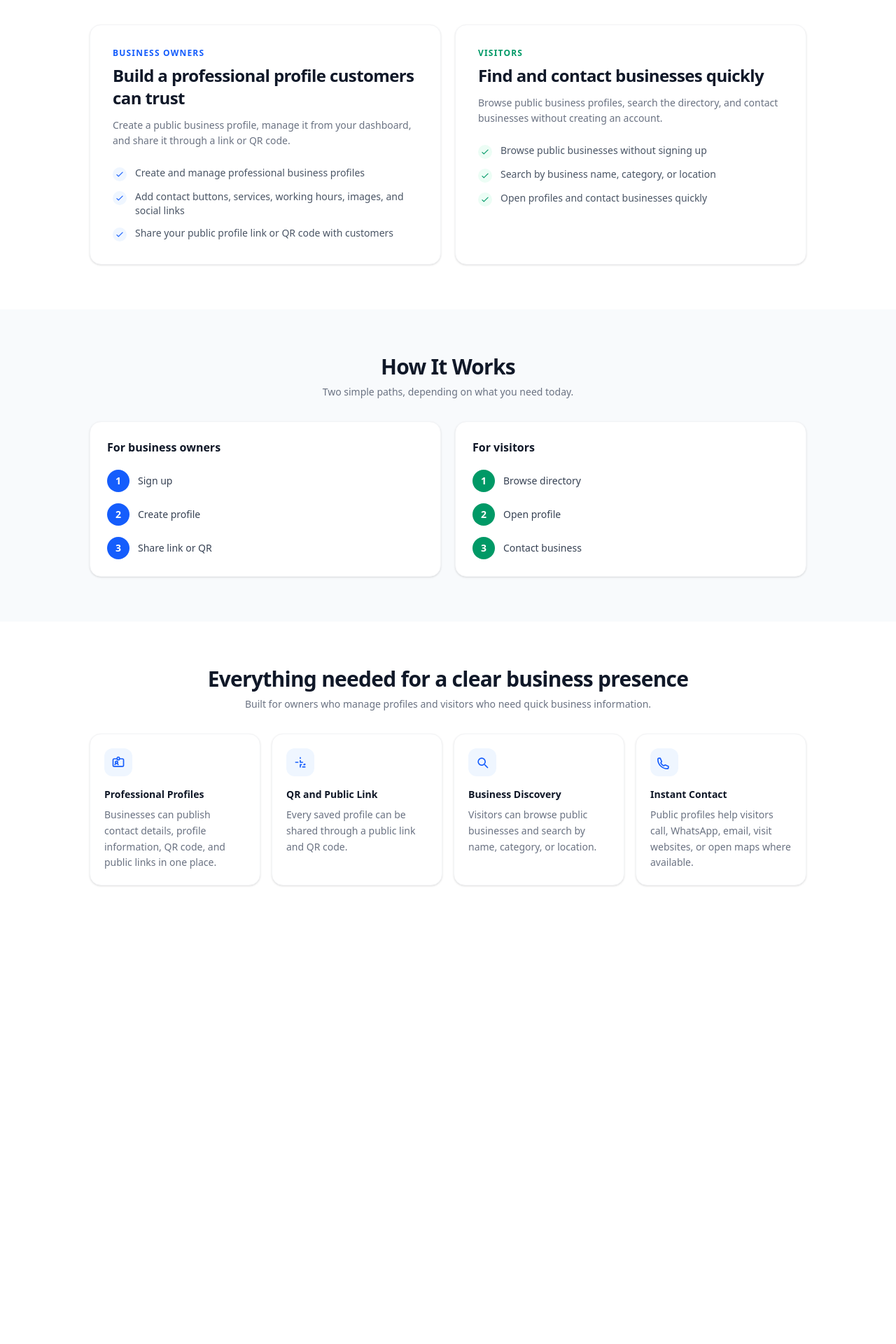
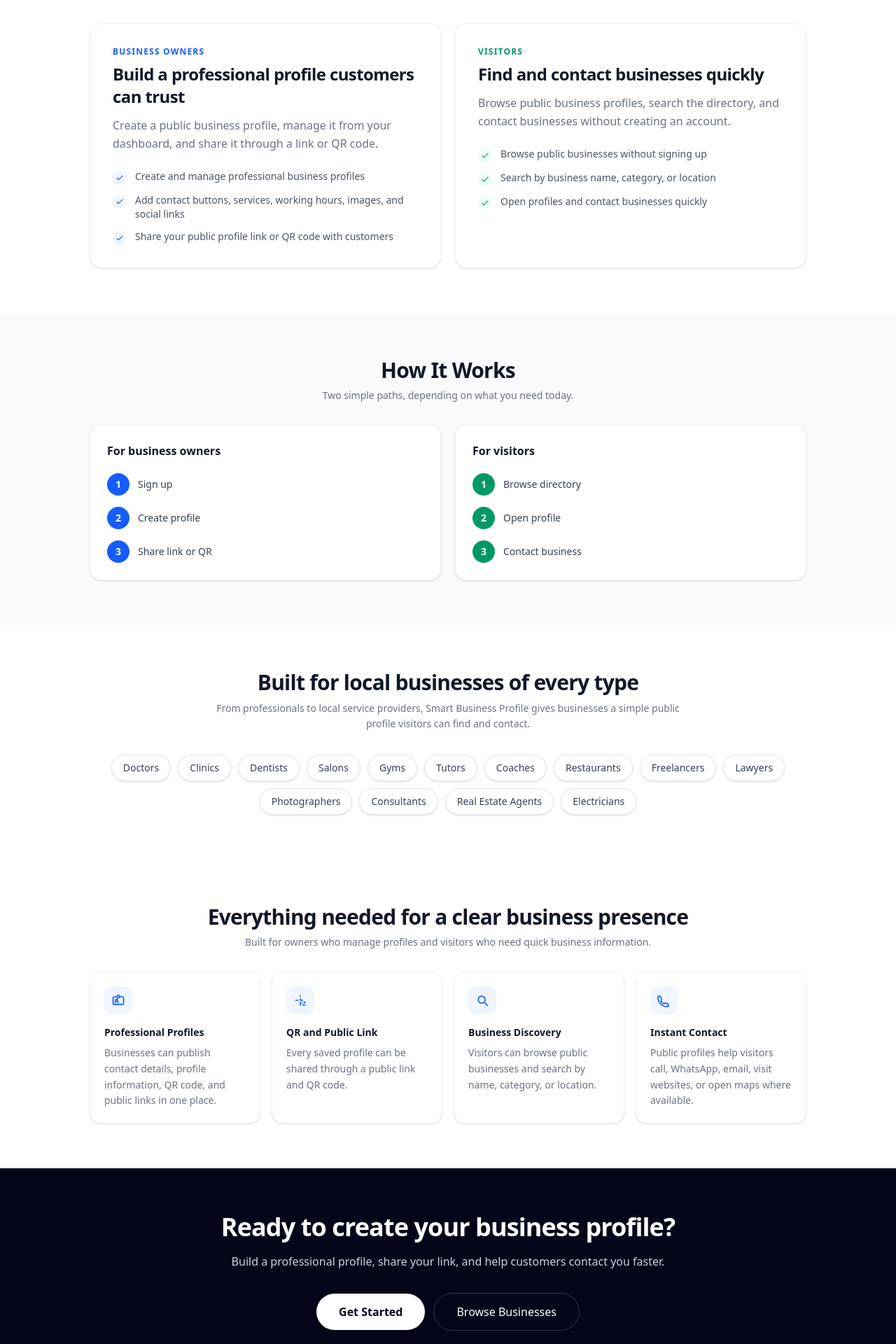
Before and after one commit to MasterGameZone/smart-business-profile, a React (Vite) app: page / in a window 1280 px wide. Shown: the part 780-2700 px from the top of the page at 70% size. Before the commit the page ends 2109 px from the top, so only its background shows below. Built offline with nearby package versions, Linux system fonts and the light colour scheme; no server answers.

Commit message:
Expand landing page audience sections

```diff
--- a/src/components/AppHeader.tsx
+++ b/src/components/AppHeader.tsx
@@ -8,6 +8,7 @@ interface NavItem {
   label: string
   path: string
   emphasis?: boolean
+  type?: 'route' | 'scroll'
 }
 
 function AppHeader() {
@@ -16,6 +17,7 @@ function AppHeader() {
   const { user, isLoading } = useAuth()
   const [isSigningOut, setIsSigningOut] = useState(false)
   const [toasts, setToasts] = useState<ToastItem[]>([])
+  const isLandingPage = location.pathname === '/'
 
   const showError = (message: string) => {
     const id = Date.now()
@@ -29,6 +31,12 @@ function AppHeader() {
         { label: 'Dashboard', path: '/dashboard' },
         { label: 'Directory', path: '/directory' },
         { label: 'Create Business', path: '/create-profile', emphasis: true },
+      ]
+    : isLandingPage
+      ? [
+          { label: 'Businesses', path: '/directory' },
+          { label: 'Features', path: '#features', type: 'scroll' },
+          { label: 'Login', path: '/login' },
         ]
       : [
           { label: 'Home', path: '/' },
@@ -56,10 +64,19 @@ function AppHeader() {
     navigate(user ? '/dashboard' : '/')
   }
 
+  const handleNavItemClick = (item: NavItem) => {
+    if (item.type === 'scroll') {
+      document.getElementById('features')?.scrollIntoView({ behavior: 'smooth', block: 'start' })
+      return
+    }
+
+    navigate(item.path)
+  }
+
   const navButtonClass = (item: NavItem) => {
-    const isActive = location.pathname === item.path
+    const isActive = item.type !== 'scroll' && location.pathname === item.path
     const baseClass =
-      'inline-flex min-w-[6.25rem] items-center justify-center rounded-full px-3.5 py-2 text-sm font-medium transition-colors duration-150 focus:outline-none focus:ring-2 focus:ring-offset-2 active:scale-95'
+      'inline-flex min-w-[4.75rem] items-center justify-center rounded-full px-2.5 py-1.5 text-xs font-medium transition-colors duration-150 focus:outline-none focus:ring-2 focus:ring-offset-2 active:scale-95 sm:min-w-[5.5rem] sm:px-3 sm:py-2 sm:text-sm'
 
     if (isActive) {
       return `${baseClass} bg-blue-600 text-white hover:bg-blue-700 focus:ring-blue-500`
@@ -73,30 +90,41 @@ function AppHeader() {
   }
 
   return (
-    <header className="sticky top-0 z-20 border-b border-gray-100 bg-white/95 px-4 py-4 backdrop-blur">
+    <header className="sticky top-0 z-20 border-b border-gray-100 bg-white/95 px-3 py-3 backdrop-blur sm:px-4 sm:py-4">
       <ToastContainer toasts={toasts} />
-      <div className="mx-auto flex max-w-5xl flex-col gap-3 sm:flex-row sm:items-center sm:justify-between">
+      <div
+        className={`mx-auto flex max-w-5xl items-center justify-between gap-2 sm:gap-3 ${
+          isLandingPage && !user ? 'flex-nowrap' : 'flex-wrap'
+        }`}
+      >
         <button
           type="button"
           onClick={handleBrandClick}
-          className="inline-flex items-center gap-2 self-start text-sm font-bold tracking-tight text-gray-900 transition-colors hover:text-blue-700 focus:outline-none focus:underline"
+          className="inline-flex shrink-0 items-center gap-2 text-xs font-bold tracking-tight text-gray-900 transition-colors hover:text-blue-700 focus:outline-none focus:underline sm:text-sm"
           aria-label="Go to Smart Business Profile home"
         >
-          <span className="flex h-7 w-7 items-center justify-center rounded-lg bg-blue-600 text-xs font-bold text-white">
+          <span className="flex h-7 w-7 items-center justify-center rounded-lg bg-blue-600 text-[11px] font-bold text-white sm:h-8 sm:w-8 sm:text-xs">
             SB
           </span>
-          Smart Business Profile
+          {!(isLandingPage && !user) && 'Smart Business Profile'}
         </button>
 
         {!isLoading && (
-          <nav className="flex w-full flex-wrap items-center gap-2 sm:w-auto sm:justify-end" aria-label="Primary navigation">
+          <nav
+            className={`flex items-center justify-end ${
+              isLandingPage && !user
+                ? 'w-auto shrink min-w-0 flex-nowrap gap-1 sm:gap-1.5'
+                : 'w-full flex-wrap gap-2 sm:w-auto'
+            }`}
+            aria-label="Primary navigation"
+          >
             {navItems.map((item) => (
               <button
                 key={item.path}
                 type="button"
-                onClick={() => navigate(item.path)}
+                onClick={() => handleNavItemClick(item)}
                 className={navButtonClass(item)}
-                aria-current={location.pathname === item.path ? 'page' : undefined}
+                aria-current={item.type !== 'scroll' && location.pathname === item.path ? 'page' : undefined}
               >
                 {item.label}
               </button>
@@ -106,7 +134,7 @@ function AppHeader() {
                 type="button"
                 onClick={handleLogout}
                 disabled={isSigningOut}
-                className="inline-flex items-center justify-center rounded-full border border-gray-200 bg-white px-4 py-2 text-sm font-medium text-gray-700 transition-all hover:bg-gray-50 focus:outline-none focus:ring-2 focus:ring-gray-300 focus:ring-offset-2 active:scale-95 disabled:cursor-not-allowed disabled:opacity-70"
+                className="inline-flex items-center justify-center rounded-full border border-gray-200 bg-white px-3 py-1.5 text-xs font-medium text-gray-700 transition-all hover:bg-gray-50 focus:outline-none focus:ring-2 focus:ring-gray-300 focus:ring-offset-2 active:scale-95 disabled:cursor-not-allowed disabled:opacity-70 sm:px-4 sm:py-2 sm:text-sm"
               >
                 {isSigningOut ? 'Logging out...' : 'Log Out'}
               </button>
--- a/src/pages/LandingPage.tsx
+++ b/src/pages/LandingPage.tsx
@@ -55,6 +55,22 @@ const visitorBenefits = [
 
 const ownerSteps = ['Sign up', 'Create profile', 'Share link or QR']
 const visitorSteps = ['Browse directory', 'Open profile', 'Contact business']
+const businessCategories = [
+  'Doctors',
+  'Clinics',
+  'Dentists',
+  'Salons',
+  'Gyms',
+  'Tutors',
+  'Coaches',
+  'Restaurants',
+  'Freelancers',
+  'Lawyers',
+  'Photographers',
+  'Consultants',
+  'Real Estate Agents',
+  'Electricians',
+]
 
 function LandingPage() {
   const navigate = useNavigate()
@@ -72,19 +88,19 @@ function LandingPage() {
       <main>
         <section
           aria-label="Hero"
-          className="bg-gradient-to-b from-white to-slate-50 px-4 py-20 text-center sm:py-24"
+          className="bg-gradient-to-b from-white to-slate-50 px-4 py-16 text-center sm:py-20 lg:py-24"
         >
           <div className="mx-auto max-w-3xl">
-            <span className="mb-6 inline-flex items-center gap-1.5 rounded-full bg-blue-50 px-3 py-1 text-xs font-semibold text-blue-600">
+            <span className="mb-5 inline-flex items-center gap-1.5 rounded-full bg-blue-50 px-3 py-1 text-[11px] font-semibold text-blue-600 sm:mb-6 sm:text-xs">
               <span className="h-1.5 w-1.5 rounded-full bg-blue-500" aria-hidden="true" />
               Built for business owners and visitors
             </span>
 
-            <h1 className="mb-5 text-4xl font-bold leading-tight tracking-tight text-gray-900 sm:text-5xl lg:text-6xl">
+            <h1 className="mb-4 text-3xl font-bold leading-tight tracking-tight text-gray-900 sm:mb-5 sm:text-4xl md:text-5xl lg:text-6xl">
               Create your business profile. Get discovered faster.
             </h1>
 
-            <p className="mx-auto mb-10 max-w-2xl text-lg leading-relaxed text-gray-500 sm:text-xl">
+            <p className="mx-auto mb-8 max-w-2xl text-base leading-relaxed text-gray-500 sm:mb-10 sm:text-lg lg:text-xl">
               Smart Business Profile helps owners publish professional digital profiles,
               while visitors can browse public businesses and contact them without signing up.
             </p>
@@ -92,8 +108,8 @@ function LandingPage() {
             <div className="flex flex-col items-center justify-center gap-3 sm:flex-row">
               <button
                 type="button"
-                onClick={() => navigate('/create-profile')}
-                className="inline-flex w-full items-center justify-center gap-2 rounded-full bg-blue-600 px-8 py-3.5 text-base font-semibold text-white shadow-lg shadow-blue-200 transition-all hover:bg-blue-700 focus:outline-none focus:ring-2 focus:ring-blue-500 focus:ring-offset-2 active:scale-95 sm:w-auto"
+                onClick={() => navigate('/login')}
+                className="inline-flex w-full items-center justify-center gap-2 rounded-full bg-blue-600 px-6 py-3 text-sm font-semibold text-white shadow-lg shadow-blue-200 transition-all hover:bg-blue-700 focus:outline-none focus:ring-2 focus:ring-blue-500 focus:ring-offset-2 active:scale-95 sm:w-auto sm:px-8 sm:py-3.5 sm:text-base"
               >
                 <svg className="h-4 w-4" fill="none" stroke="currentColor" viewBox="0 0 24 24" aria-hidden="true">
                   <path strokeLinecap="round" strokeLinejoin="round" strokeWidth={2} d="M12 4v16m8-8H4" />
@@ -103,7 +119,7 @@ function LandingPage() {
               <button
                 type="button"
                 onClick={() => navigate('/directory')}
-                className="inline-flex w-full items-center justify-center gap-2 rounded-full border border-gray-200 bg-white px-8 py-3.5 text-base font-medium text-gray-700 transition-all hover:bg-gray-50 focus:outline-none focus:ring-2 focus:ring-gray-400 focus:ring-offset-2 active:scale-95 sm:w-auto"
+                className="inline-flex w-full items-center justify-center gap-2 rounded-full border border-gray-200 bg-white px-6 py-3 text-sm font-medium text-gray-700 transition-all hover:bg-gray-50 focus:outline-none focus:ring-2 focus:ring-gray-400 focus:ring-offset-2 active:scale-95 sm:w-auto sm:px-8 sm:py-3.5 sm:text-base"
               >
                 Browse Businesses
               </button>
@@ -115,8 +131,8 @@ function LandingPage() {
           <div className="mx-auto grid max-w-5xl grid-cols-1 gap-5 md:grid-cols-2">
             <div className="rounded-2xl border border-gray-100 bg-white p-6 shadow-sm sm:p-8">
               <p className="mb-2 text-xs font-semibold uppercase tracking-widest text-blue-600">Business Owners</p>
-              <h2 className="mb-3 text-2xl font-bold tracking-tight text-gray-900">Build a professional profile customers can trust</h2>
-              <p className="mb-6 text-sm leading-relaxed text-gray-500">
+              <h2 className="mb-3 text-xl font-bold tracking-tight text-gray-900 sm:text-2xl">Build a professional profile customers can trust</h2>
+              <p className="mb-6 text-sm leading-relaxed text-gray-500 sm:text-base">
                 Create a public business profile, manage it from your dashboard, and share it through a link or QR code.
               </p>
               <ul className="space-y-3">
@@ -135,8 +151,8 @@ function LandingPage() {
 
             <div className="rounded-2xl border border-gray-100 bg-white p-6 shadow-sm sm:p-8">
               <p className="mb-2 text-xs font-semibold uppercase tracking-widest text-emerald-600">Visitors</p>
-              <h2 className="mb-3 text-2xl font-bold tracking-tight text-gray-900">Find and contact businesses quickly</h2>
-              <p className="mb-6 text-sm leading-relaxed text-gray-500">
+              <h2 className="mb-3 text-xl font-bold tracking-tight text-gray-900 sm:text-2xl">Find and contact businesses quickly</h2>
+              <p className="mb-6 text-sm leading-relaxed text-gray-500 sm:text-base">
                 Browse public business profiles, search the directory, and contact businesses without creating an account.
               </p>
               <ul className="space-y-3">
@@ -158,7 +174,7 @@ function LandingPage() {
         <section className="bg-slate-50 px-4 py-16" aria-label="How it works">
           <div className="mx-auto max-w-5xl">
             <div className="mb-8 text-center">
-              <h2 className="text-2xl font-bold tracking-tight text-gray-900 sm:text-3xl">How It Works</h2>
+              <h2 className="text-xl font-bold tracking-tight text-gray-900 sm:text-2xl md:text-3xl">How It Works</h2>
               <p className="mt-2 text-sm text-gray-500">Two simple paths, depending on what you need today.</p>
             </div>
 
@@ -194,10 +210,34 @@ function LandingPage() {
           </div>
         </section>
 
-        <section className="px-4 py-16" aria-label="Features">
+        <section className="px-4 py-16" aria-label="Who it is for">
           <div className="mx-auto max-w-5xl">
             <div className="mb-8 text-center">
-              <h2 className="text-2xl font-bold tracking-tight text-gray-900 sm:text-3xl">Everything needed for a clear business presence</h2>
+              <h2 className="text-xl font-bold tracking-tight text-gray-900 sm:text-2xl md:text-3xl">
+                Built for local businesses of every type
+              </h2>
+              <p className="mx-auto mt-2 max-w-2xl text-sm leading-relaxed text-gray-500">
+                From professionals to local service providers, Smart Business Profile gives businesses a simple public profile visitors can find and contact.
+              </p>
+            </div>
+
+            <div className="flex flex-wrap justify-center gap-2.5">
+              {businessCategories.map((category) => (
+                <span
+                  key={category}
+                  className="inline-flex rounded-full border border-gray-200 bg-white px-3 py-1.5 text-xs font-medium text-gray-700 shadow-sm sm:px-4 sm:py-2 sm:text-sm"
+                >
+                  {category}
+                </span>
+              ))}
+            </div>
+          </div>
+        </section>
+
+        <section id="features" className="px-4 py-16" aria-label="Features">
+          <div className="mx-auto max-w-5xl">
+            <div className="mb-8 text-center">
+              <h2 className="text-xl font-bold tracking-tight text-gray-900 sm:text-2xl md:text-3xl">Everything needed for a clear business presence</h2>
               <p className="mt-2 text-sm text-gray-500">
                 Built for owners who manage profiles and visitors who need quick business information.
               </p>
@@ -219,6 +259,33 @@ function LandingPage() {
             </div>
           </div>
         </section>
+
+        <section className="bg-slate-950 px-4 py-16 text-center" aria-label="Final call to action">
+          <div className="mx-auto max-w-3xl">
+            <h2 className="text-2xl font-bold tracking-tight text-white sm:text-3xl md:text-4xl">
+              Ready to create your business profile?
+            </h2>
+            <p className="mx-auto mt-4 max-w-2xl text-sm leading-relaxed text-slate-300 sm:text-base">
+              Build a professional profile, share your link, and help customers contact you faster.
+            </p>
+            <div className="mt-8 flex flex-col items-center justify-center gap-3 sm:flex-row">
+              <button
+                type="button"
+                onClick={() => navigate('/create-profile')}
+                className="inline-flex w-full items-center justify-center rounded-full bg-white px-6 py-3 text-sm font-semibold text-slate-950 transition-all hover:bg-slate-100 focus:outline-none focus:ring-2 focus:ring-white focus:ring-offset-2 focus:ring-offset-slate-950 active:scale-95 sm:w-auto sm:px-8 sm:py-3.5 sm:text-base"
+              >
+                Get Started
+              </button>
+              <button
+                type="button"
+                onClick={() => navigate('/directory')}
+                className="inline-flex w-full items-center justify-center rounded-full border border-white/20 px-6 py-3 text-sm font-medium text-white transition-all hover:bg-white/10 focus:outline-none focus:ring-2 focus:ring-white focus:ring-offset-2 focus:ring-offset-slate-950 active:scale-95 sm:w-auto sm:px-8 sm:py-3.5 sm:text-base"
+              >
+                Browse Businesses
+              </button>
+            </div>
+          </div>
+        </section>
       </main>
     </div>
   )
```
Also changed, not shown: 4 other files (tests, documents, lock files or other folders). Lines whose indentation alone changed are shown as unchanged.
